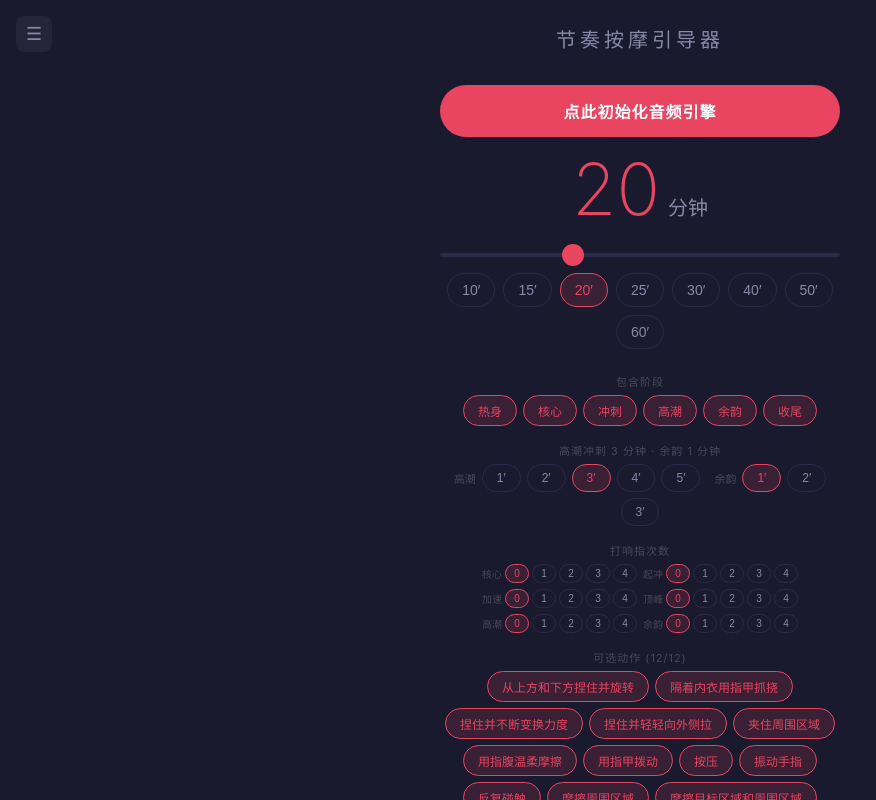
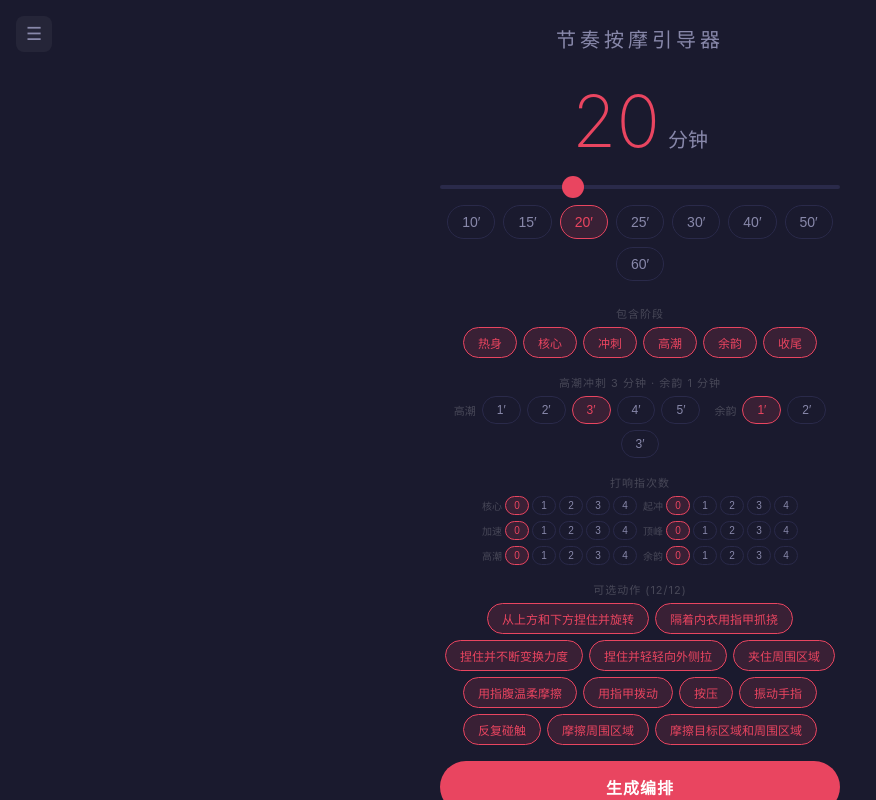
Before and after one commit to wait2050/speed, a React (Vite) app: page / in a window 1280 px wide. Shown: the whole page, without its empty margins (0-876 px from the left). Built offline with nearby package versions, Linux system fonts and the light colour scheme.

Commit message:
refactor: 移除多余初始化按钮，首次编译时自动初始化音频

```diff
--- a/src/pages/Home.tsx
+++ b/src/pages/Home.tsx
@@ -30,7 +30,6 @@ export const Home: React.FC = () => {
   const { state, dispatch } = useAppState();
   const [prefs, setPrefs] = useState(() => loadPreferences());
   const [showSettings, setShowSettings] = useState(false);
-  const [audioReady, setAudioReady] = useState(false);
   const [enabledPhases, setEnabledPhases] = useState<Set<PhaseOption>>(
     () => new Set<PhaseOption>(['warmup', 'core', 'sprint', 'climax', 'afterglow', 'cooldown'])
   );
@@ -69,17 +68,9 @@ export const Home: React.FC = () => {
     });
   }, []);
 
-  const handleInitAudio = useCallback(async () => {
+  const handleCompile = useCallback(async () => {
+    // 首次用户交互时初始化音频引擎
     await audioEngine.init();
-    setAudioReady(true);
-  }, []);
-
-  const handleCompile = useCallback(async () => {
-    // 确保音频引擎初始化
-    if (!audioReady) {
-      await audioEngine.init();
-      setAudioReady(true);
-    }
 
     dispatch({ type: 'START_COMPILING' });
 
@@ -89,7 +80,7 @@ export const Home: React.FC = () => {
       const compiled = compileSequence(totalMs, prefs, undefined, { enabled: enabledPhases }, enabledActions, climaxMin, afterglowMin, snapCounts);
       dispatch({ type: 'COMPILATION_DONE', payload: compiled });
     }, 50);
-  }, [dispatch, prefs, audioReady, enabledPhases, enabledActions, climaxMin, afterglowMin, snapCounts]);
+  }, [dispatch, prefs, enabledPhases, enabledActions, climaxMin, afterglowMin, snapCounts]);
 
   const handleDurationChange = useCallback((val: number) => {
     const newPrefs = { ...prefs, defaultDuration: val };
@@ -114,22 +105,14 @@ export const Home: React.FC = () => {
     setPrefs(newPrefs);
     savePreferences(newPrefs);
     // 试听
-    if (audioReady) {
-      audioEngine.previewBeat(sound);
-    }
-  }, [prefs, audioReady]);
+    audioEngine.init().then(() => audioEngine.previewBeat(sound));
+  }, [prefs]);
 
   const presets = [10, 15, 20, 25, 30, 40, 50, 60];
 
   return (
     <div className="page home-page">
       <h1 className="app-title">节奏按摩引导器</h1>
-
-      {!audioReady && (
-        <button className="btn btn-init" onClick={handleInitAudio}>
-          点此初始化音频引擎
-        </button>
-      )}
 
       {/* 时长设定 */}
       <section className="duration-section">
@@ -250,7 +233,7 @@ export const Home: React.FC = () => {
       </section>
 
       {/* 生成按钮 */}
-      <button className="btn btn-compile" onClick={handleCompile} disabled={!audioReady}>
+      <button className="btn btn-compile" onClick={handleCompile}>
         生成编排
       </button>
 
```
Also changed, not shown: 3 other files (tests, documents, lock files or other folders).
